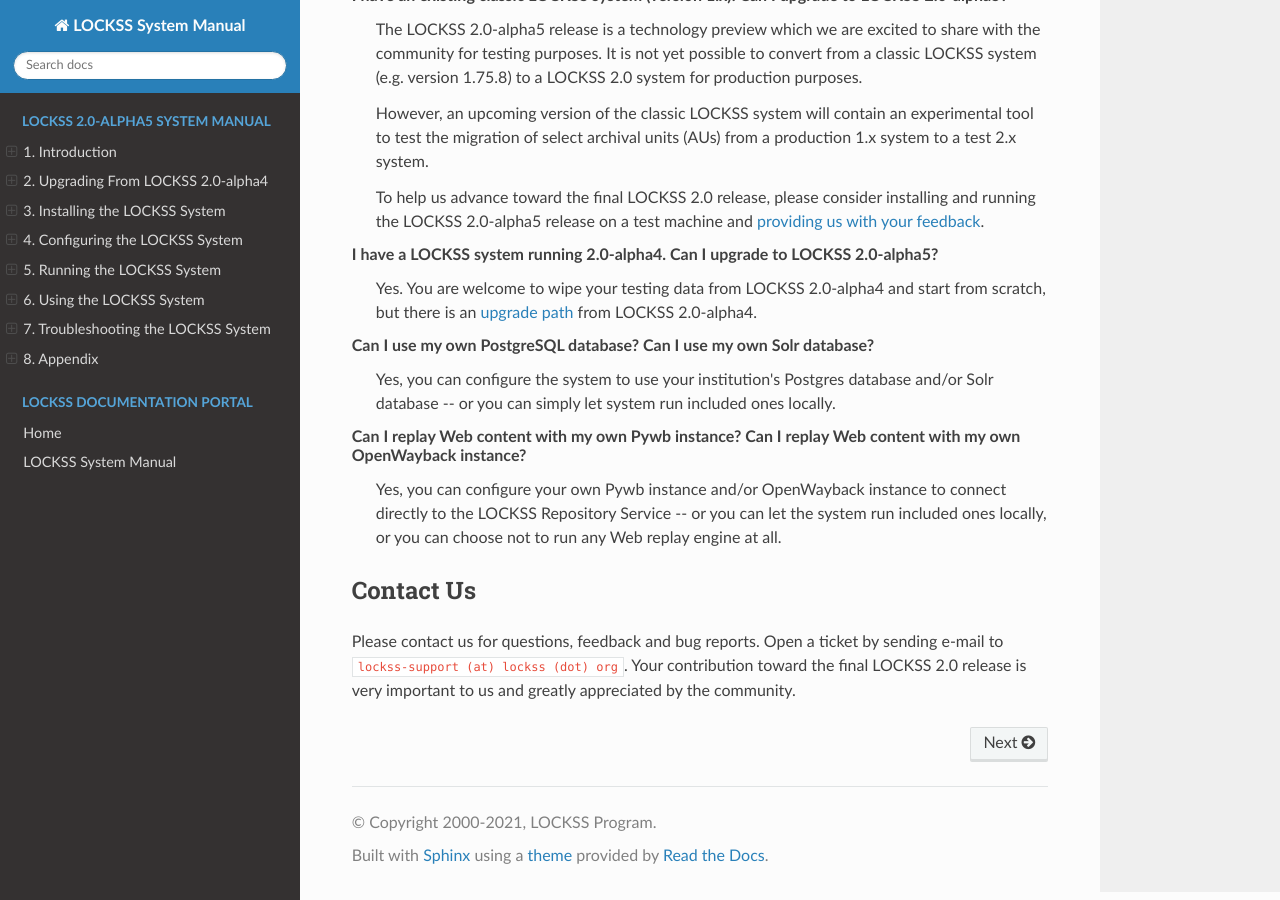
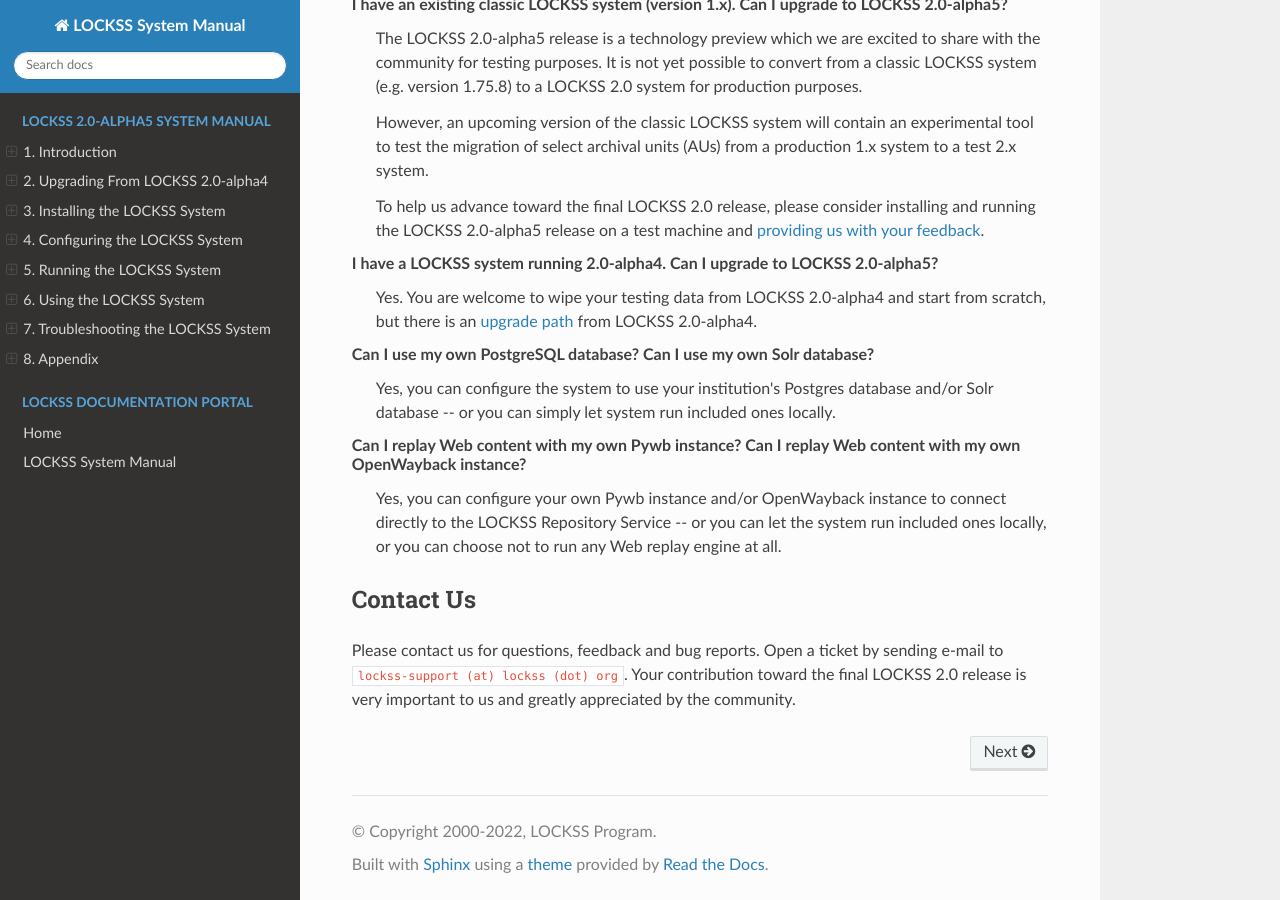
Before and after one commit to lockss/lockss-rtd-manual, a Sphinx documentation site: the page built from docs/index.rst, in a window 1280 px wide and 900 px high, scrolled down 1686 px. Built offline with Sphinx 7.4.7 and the Read the Docs theme 2.0.0, drawn with Linux system fonts in a browser that asks for light colours.

Commit message:
Cosmetic.

```diff
--- a/docs/conf.py
+++ b/docs/conf.py
@@ -21,7 +21,7 @@ import sphinx_rtd_theme
 # -- Project information -----------------------------------------------------
 
 project = 'LOCKSS System Manual'
-copyright = '2000-2021, LOCKSS Program'
+copyright = '2000-2022, LOCKSS Program'
 author = 'LOCKSS Program'
 
 
@@ -58,7 +58,7 @@ exclude_patterns = ['_build', 'Thumbs.db', '.DS_Store']
 # a list of builtin themes.
 #
 #html_theme = 'alabaster'
-# See https://github.com/readthedocs/sphinx_rtd_theme
+# See https://sphinx_rtd_theme.readthedocs.io/
 html_theme = 'sphinx_rtd_theme'
 
 # Add any paths that contain custom static files (such as style sheets) here,
@@ -80,6 +80,8 @@ html_theme_options = {
     'prev_next_buttons_location': 'both',
     # See https://sphinx-rtd-theme.readthedocs.io/en/stable/configuring.html#confval-collapse_navigation
     'collapse_navigation': False,
+    # See https://sphinx-rtd-theme.readthedocs.io/en/stable/configuring.html#confval-style_external_links
+    'style_external_links': True,
 }
 
 # See https://sphinx-tabs.readthedocs.io/
```
